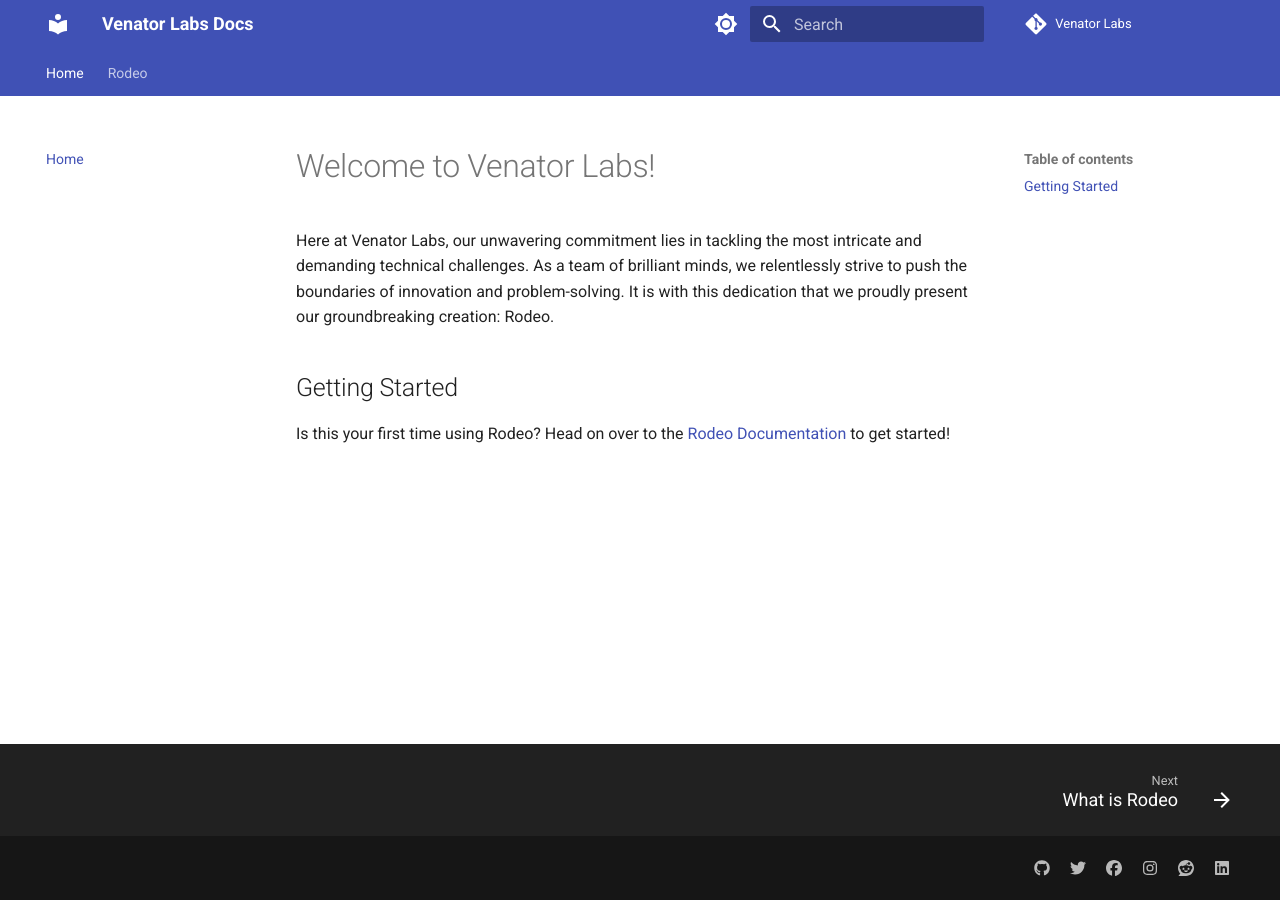
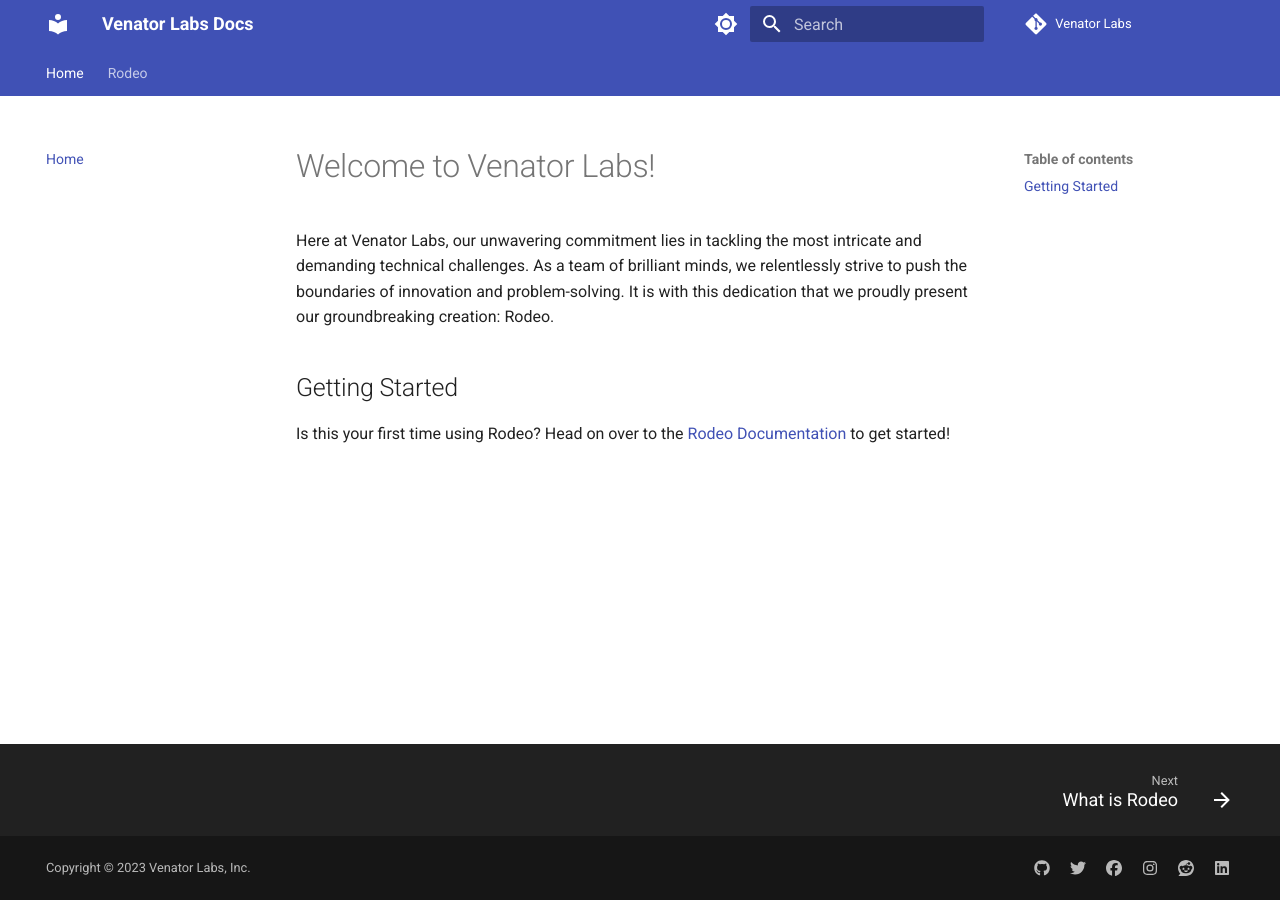
Before and after one commit to VenatorLabs/venator-labs, an MkDocs documentation site: the page built from docs/index.md, in a window 1280 px wide. Built offline with MkDocs 1.6.1 and Material for MkDocs 9.7.7, drawn with Linux system fonts in a browser that asks for light colours.

Commit message:
Added copyright information

```diff
--- a/mkdocs.yml
+++ b/mkdocs.yml
@@ -2,6 +2,7 @@ site_name: Venator Labs Docs
 site_url: https://wiki.venatorlabs.dev
 repo_url: https://github.com/VenatorLabs/
 repo_name: Venator Labs
+copyright: Copyright &copy; 2023 Venator Labs, Inc.
 nav:
   - Home: index.md
   - Rodeo:
```
